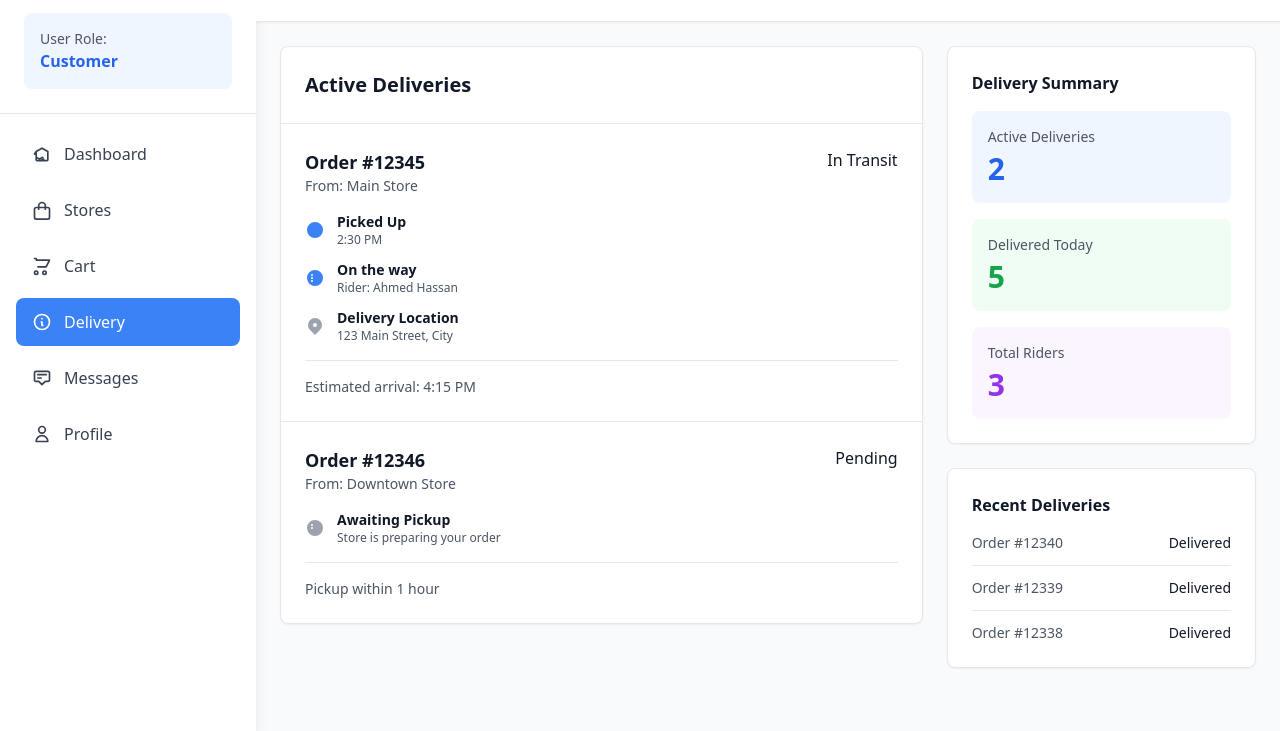
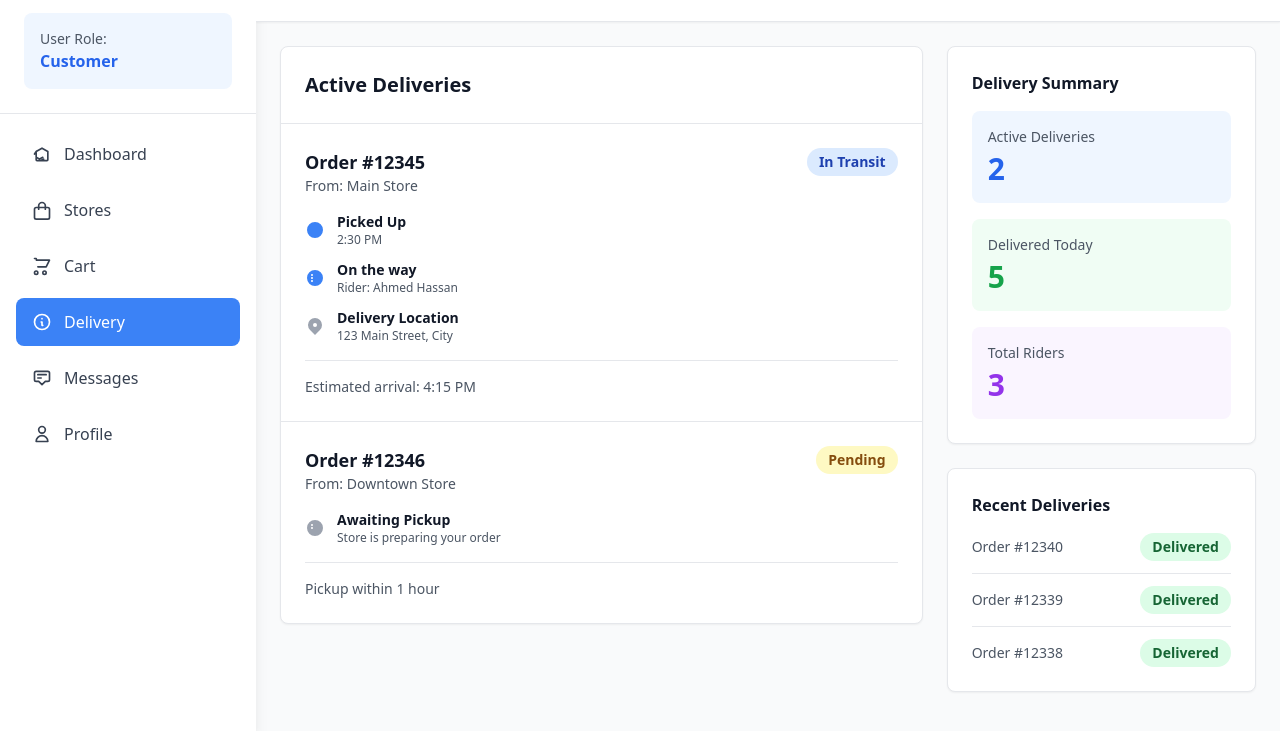
Before and after one commit to mongoo0se/pasabuyy, a plain HTML site: page client/delivery.html in a window 1280 px wide. Shown: the part 67-798 px from the top of the page. Drawn offline with nearby package versions, Linux system fonts and the light colour scheme.

Commit message:
Fix CSS @apply errors in delivery.html by using inline Tailwind classes

```diff
--- a/client/delivery.html
+++ b/client/delivery.html
@@ -8,10 +8,6 @@
     <style>
         .sidebar-nav-item:hover { background-color: rgba(59, 130, 246, 0.1); }
         .sidebar-nav-item.active { background-color: rgb(59, 130, 246); color: white; }
-        .status-badge { @apply px-3 py-1 rounded-full text-sm font-semibold; }
-        .status-pending { @apply bg-yellow-100 text-yellow-800; }
-        .status-in-transit { @apply bg-blue-100 text-blue-800; }
-        .status-delivered { @apply bg-green-100 text-green-800; }
     </style>
 </head>
 <body class="bg-gray-50 text-gray-900">
@@ -135,7 +131,7 @@
                                             <h3 class="font-semibold text-lg">Order #12345</h3>
                                             <p class="text-sm text-gray-600">From: Main Store</p>
                                         </div>
-                                        <span class="status-badge status-in-transit">In Transit</span>
+                                        <span class="px-3 py-1 rounded-full text-sm font-semibold bg-blue-100 text-blue-800">In Transit</span>
                                     </div>
                                     <div class="space-y-3">
                                         <div class="flex items-center gap-3">
@@ -171,7 +167,7 @@
                                             <h3 class="font-semibold text-lg">Order #12346</h3>
                                             <p class="text-sm text-gray-600">From: Downtown Store</p>
                                         </div>
-                                        <span class="status-badge status-pending">Pending</span>
+                                        <span class="px-3 py-1 rounded-full text-sm font-semibold bg-yellow-100 text-yellow-800">Pending</span>
                                     </div>
                                     <div class="space-y-3">
                                         <div class="flex items-center gap-3">
@@ -216,15 +212,15 @@
                             <div class="space-y-3">
                                 <div class="flex items-center justify-between text-sm pb-3 border-b border-gray-200">
                                     <span class="text-gray-600">Order #12340</span>
-                                    <span class="status-badge status-delivered">Delivered</span>
+                                    <span class="px-3 py-1 rounded-full text-sm font-semibold bg-green-100 text-green-800">Delivered</span>
                                 </div>
                                 <div class="flex items-center justify-between text-sm pb-3 border-b border-gray-200">
                                     <span class="text-gray-600">Order #12339</span>
-                                    <span class="status-badge status-delivered">Delivered</span>
+                                    <span class="px-3 py-1 rounded-full text-sm font-semibold bg-green-100 text-green-800">Delivered</span>
                                 </div>
                                 <div class="flex items-center justify-between text-sm">
                                     <span class="text-gray-600">Order #12338</span>
-                                    <span class="status-badge status-delivered">Delivered</span>
+                                    <span class="px-3 py-1 rounded-full text-sm font-semibold bg-green-100 text-green-800">Delivered</span>
                                 </div>
                             </div>
                         </div>
```
